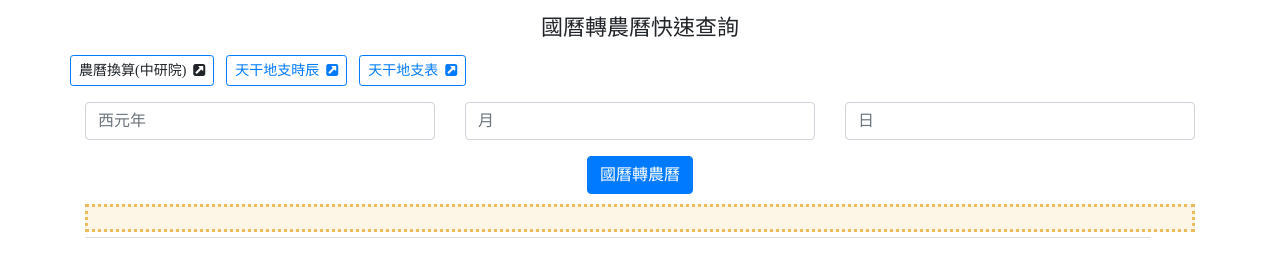
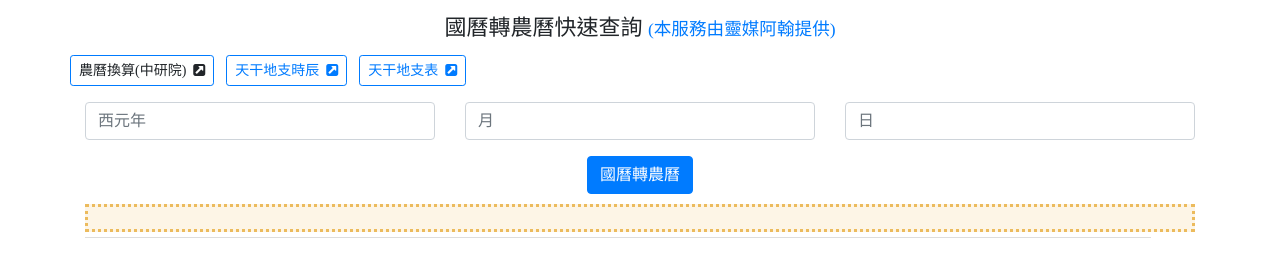
Before and after one commit to john8895/chinese-western-years-map, a plain HTML site: page index.html in a window 1280 px wide. Shown: the top 255 px of the page. Drawn offline with nearby package versions, Linux system fonts and the light colour scheme; some packages are replaced by stand-ins of ours; a script that the page names is missing.

Commit message:
Update index.html

```diff
--- a/index.html
+++ b/index.html
@@ -13,7 +13,7 @@
     <div class="container">
         <div class="row">
             <button onclick="topFunction()" id="gotopBtn" title="Go to top">Top</button>
-            <h1>國曆轉農曆快速查詢</h1>
+            <h1>國曆轉農曆快速查詢&nbsp;<small><a href="https://www.真相.tw" target="_blank" title="前往靈媒阿翰的部落格">(本服務由靈媒阿翰提供)</a></small></h1>
             <div class="form-group gotoLunar">
                 <a class="btn btn-sm btn-outline-primary mr-2" id="openLunar"
                    onclick="window.open('https://sinocal.sinica.edu.tw/','_blank')">
```
